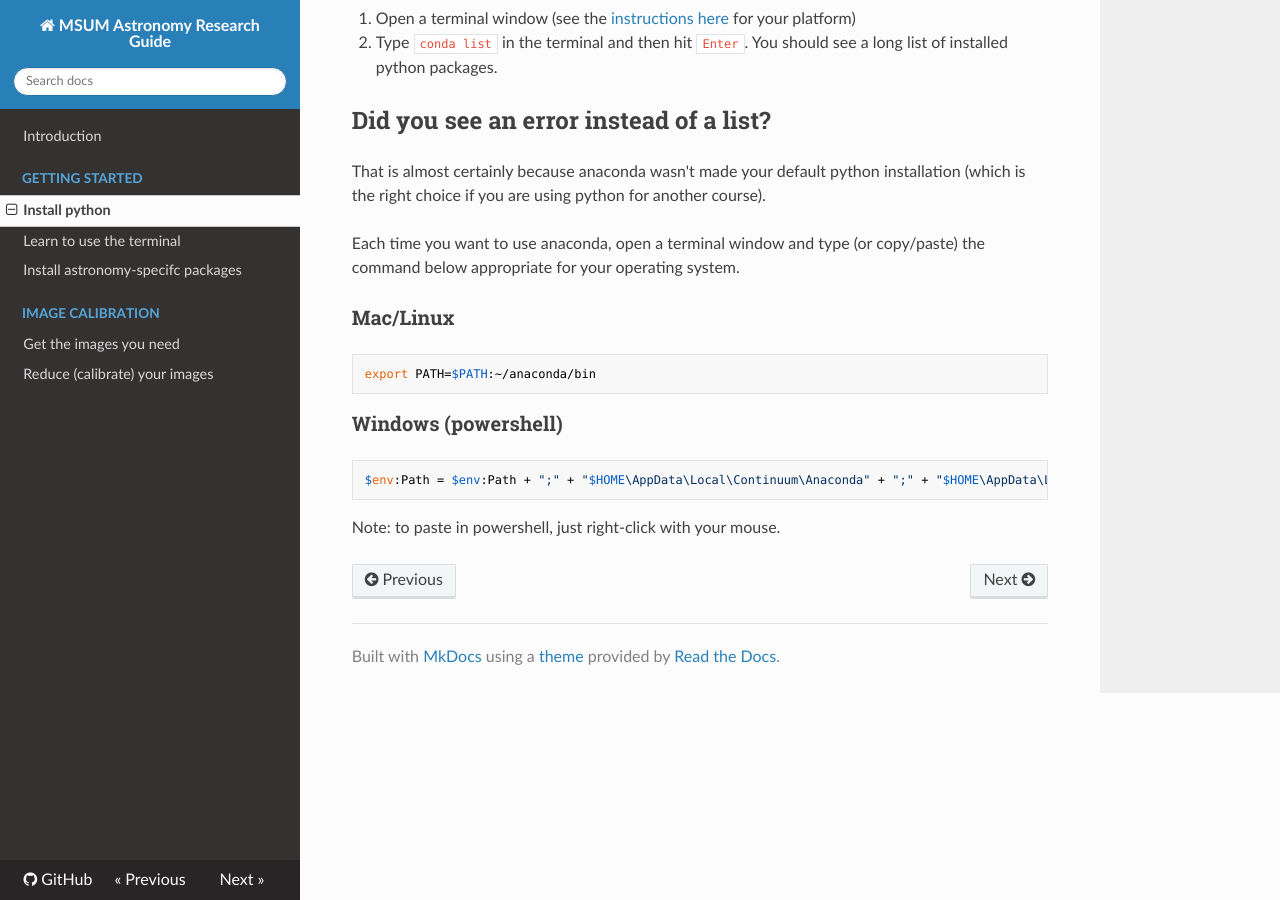
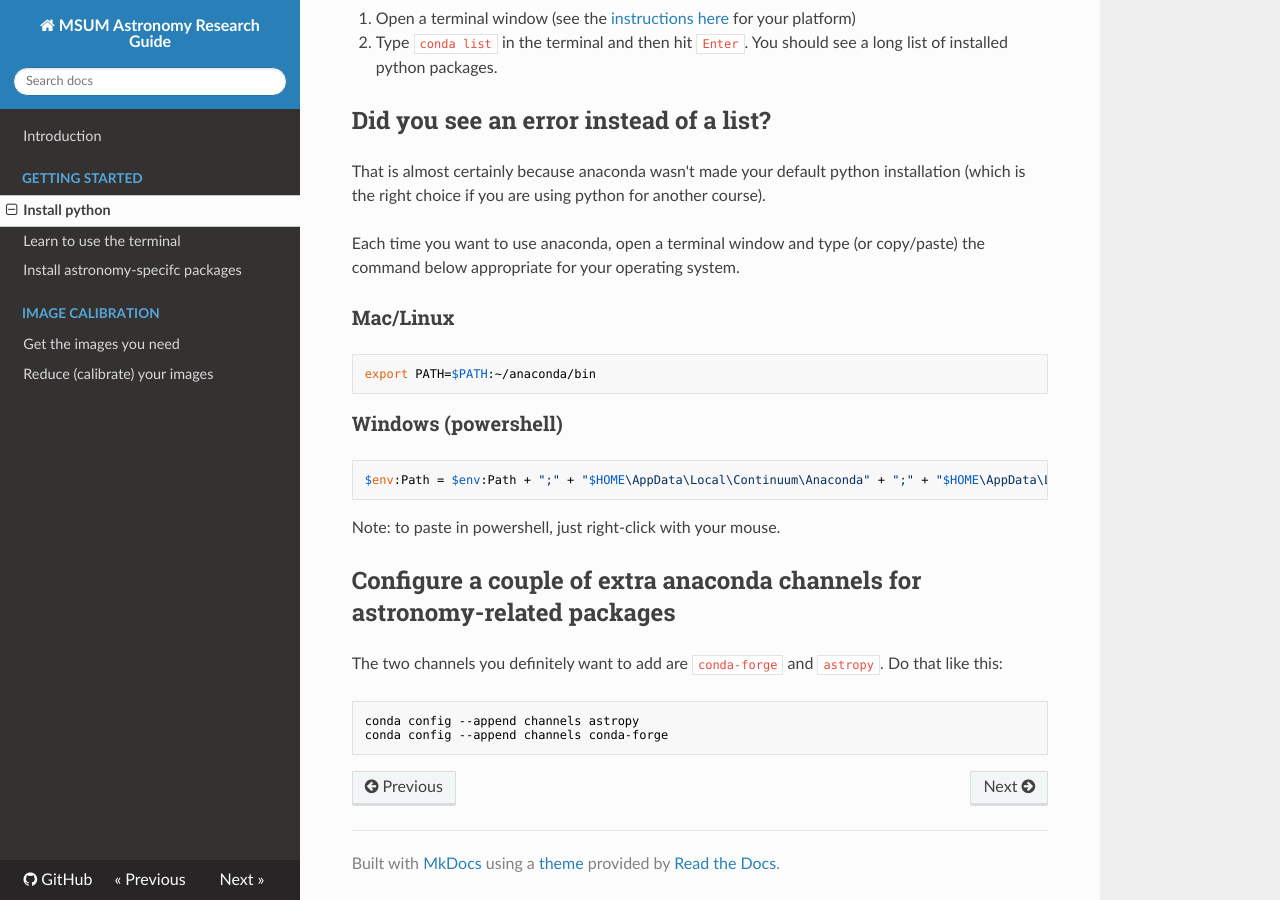
Before and after one commit to mwcraig/astro_research_setup, an MkDocs documentation site: the page built from docs/getting-started/install_python.md, in a window 1280 px wide and 900 px high, scrolled down 550 px. Built offline with MkDocs 1.6.1, drawn with Linux system fonts in a browser that asks for light colours; nearby versions of some CDN libraries; old or Windows-style settings are respelled for this version of MkDocs.

Commit message:
Add channel configuration to python install instructions

````diff
--- a/docs/getting-started/install_python.md
+++ b/docs/getting-started/install_python.md
@@ -34,3 +34,12 @@ $env:Path = $env:Path + ";" + "$HOME\AppData\Local\Continuum\Anaconda" + ";" + "
 ```
 
 Note: to paste in powershell, just right-click with your mouse.
+
+## Configure a couple of extra anaconda channels for astronomy-related packages
+
+The two channels you definitely want to add are `conda-forge` and `astropy`. Do that like this:
+
+```bash
+conda config --append channels astropy
+conda config --append channels conda-forge
+```
````
